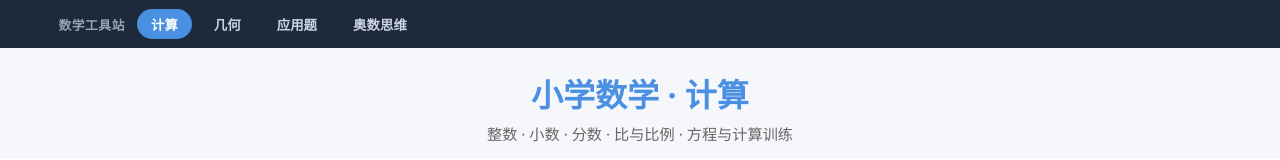
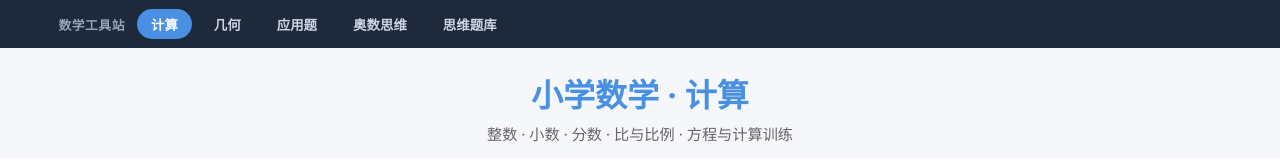
Before and after one commit to Elecsoda/math101, a plain HTML site: page index.html in a window 1280 px wide. Shown: the top 160 px of the page. Drawn offline with Linux system fonts and the light colour scheme.

Commit message:
跨站导航加入思维题库入口
五个站点的顶部导航统一为：计算、几何、应用题、奥数思维、思维题库。

Co-Authored-By: Claude Opus 5 <noreply@anthropic.com>

```diff
--- a/index.html
+++ b/index.html
@@ -423,7 +423,7 @@
 </head>
 <body>
 
-    <nav class="cross-nav"><div class="cross-nav-inner"><span class="cross-nav-label">数学工具站</span><span class="cross-nav-item current">计算</span><a class="cross-nav-item" href="https://math102.yumath.com">几何</a><a class="cross-nav-item" href="https://math103.yumath.com">应用题</a><a class="cross-nav-item" href="https://math104.yumath.com">奥数思维</a></div></nav>
+    <nav class="cross-nav"><div class="cross-nav-inner"><span class="cross-nav-label">数学工具站</span><span class="cross-nav-item current">计算</span><a class="cross-nav-item" href="https://math102.yumath.com">几何</a><a class="cross-nav-item" href="https://math103.yumath.com">应用题</a><a class="cross-nav-item" href="https://math104.yumath.com">奥数思维</a><a class="cross-nav-item" href="https://math105.yumath.com">思维题库</a></div></nav>
 
     <header>
         <h1>小学数学 · 计算</h1>
```
